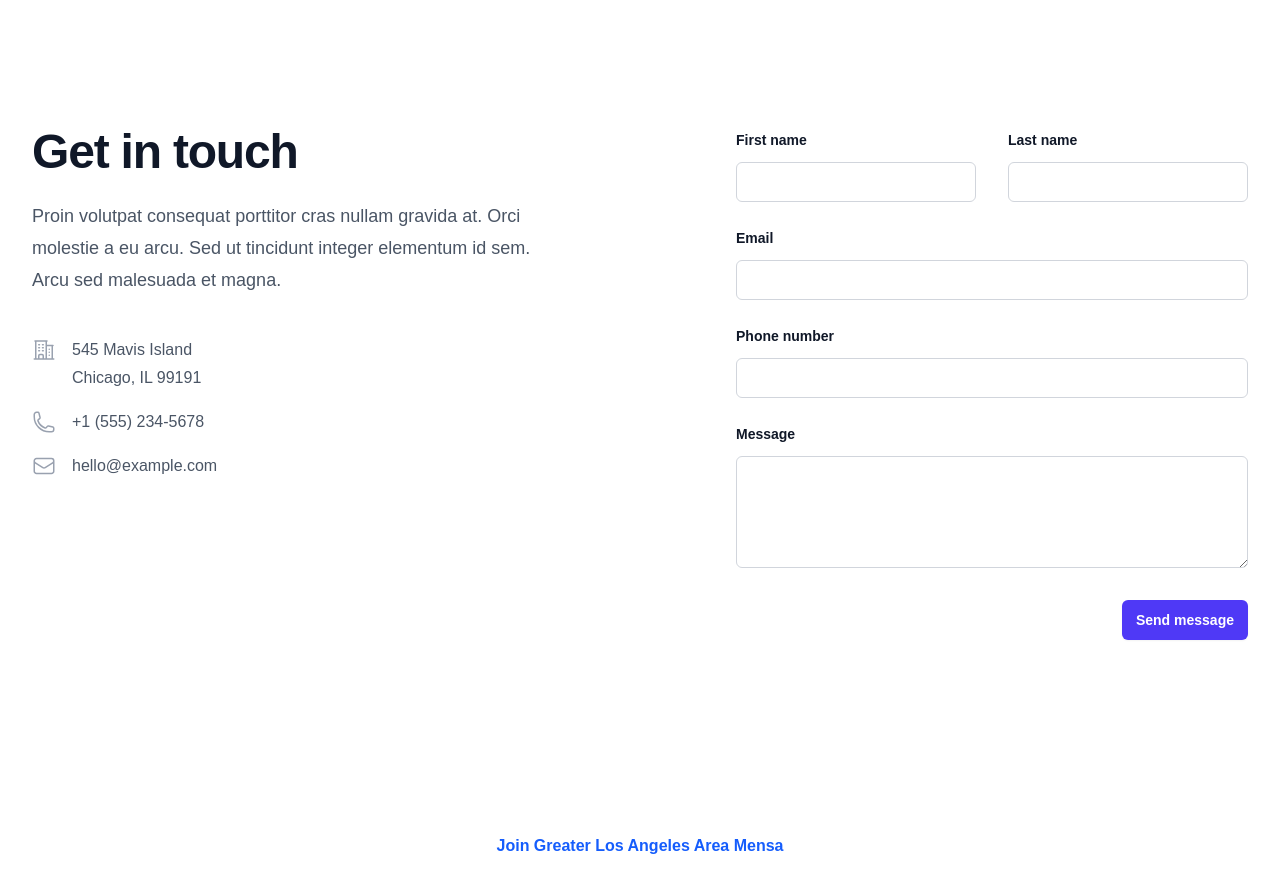
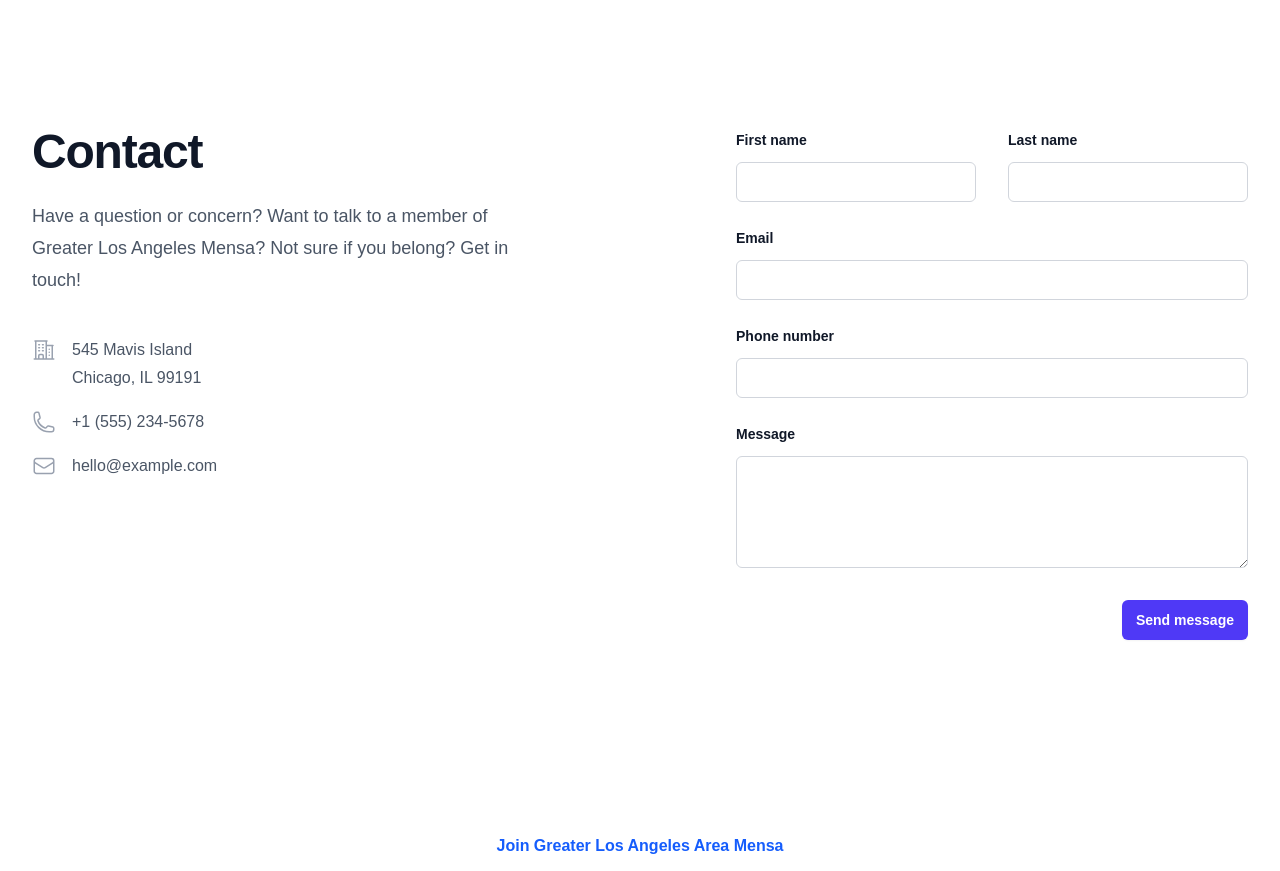
Before and after one commit to anreyw/glaam-web, a Next.js app: page / in a window 1280 px wide. Shown: the part 2520-3391 px from the top of the page. Built offline with nearby package versions, Linux system fonts and the light colour scheme; a web font is replaced by a local one.

Commit message:
Update Contact section template text

```diff
--- a/src/components/Contact.tsx
+++ b/src/components/Contact.tsx
@@ -7,12 +7,11 @@
         <div className="relative px-6 pt-24 pb-20 sm:pt-32 lg:static lg:px-8 lg:py-48">
           <div className="mx-auto max-w-xl lg:mx-0 lg:max-w-lg">
             <h2 className="text-4xl font-semibold tracking-tight text-pretty text-gray-900 sm:text-5xl dark:text-white">
-              Get in touch
+              Contact
             </h2>
             <p className="mt-6 text-lg/8 text-gray-600 dark:text-gray-400">
-              Proin volutpat consequat porttitor cras nullam gravida at. Orci
-              molestie a eu arcu. Sed ut tincidunt integer elementum id sem.
-              Arcu sed malesuada et magna.
+              Have a question or concern? Want to talk to a member of Greater
+              Los Angeles Mensa? Not sure if you belong? Get in touch!
             </p>
             <dl className="mt-10 space-y-4 text-base/7 text-gray-600 dark:text-gray-300">
               <div className="flex gap-x-4">
```
